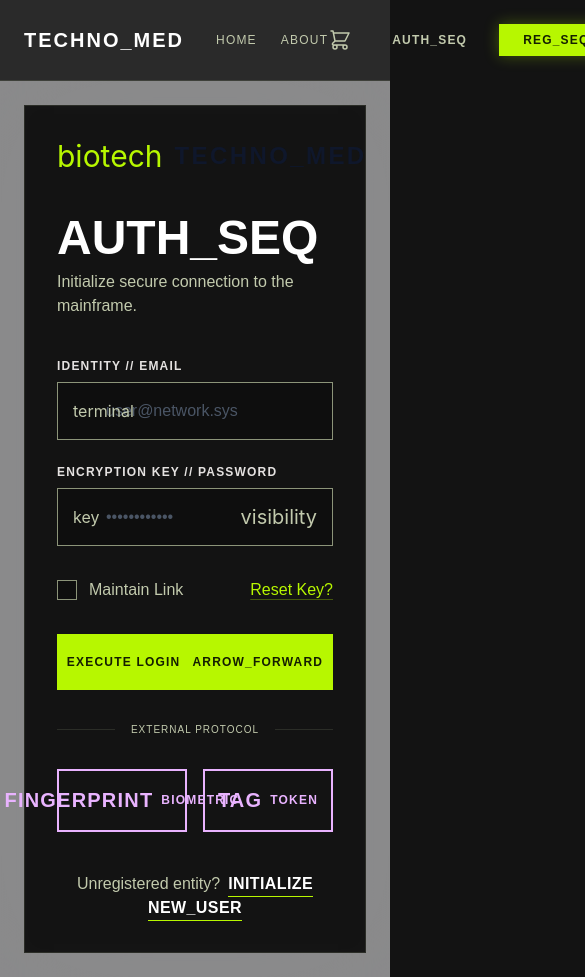
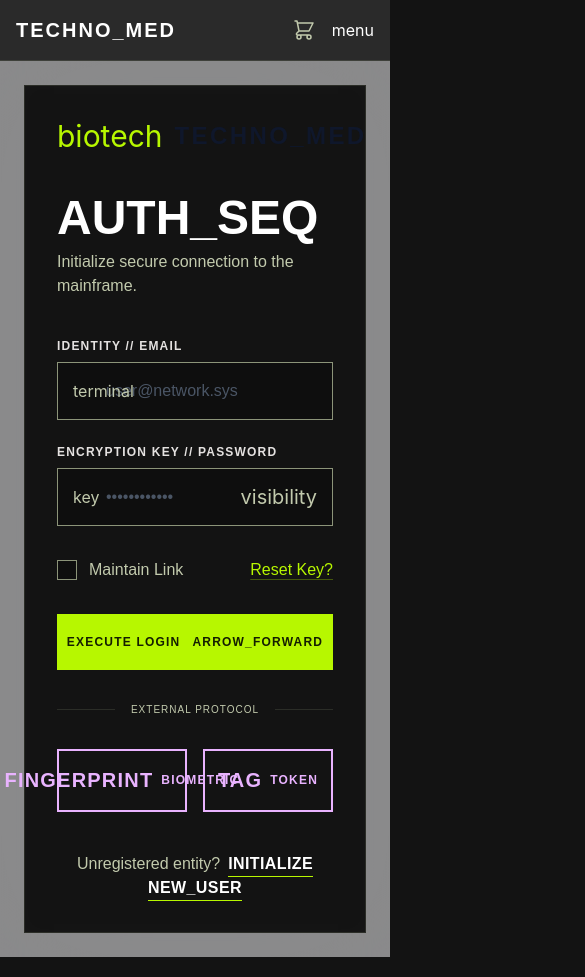
Before and after one commit to MiguelTabares/technoMed, a React (Vite) app: page /login in a window 390 px wide. Shown: the top 977 px of the page, 585 px wide, since content can reach past the window. Built offline with nearby package versions, Linux system fonts and the light colour scheme.

Commit message:
@Feature: Se implementa logout

```diff
--- a/src/backend/firebase.js
+++ b/src/backend/firebase.js
@@ -14,4 +14,4 @@ const firebaseConfig = {
 };
 
 // Initialize Firebase
-const app = initializeApp(firebaseConfig);
+export const firebaseApp = initializeApp(firebaseConfig);
--- a/src/components/Navbar.jsx
+++ b/src/components/Navbar.jsx
@@ -1,15 +1,18 @@
 import { Link } from 'react-router-dom'
+import { useState } from 'react'
 
 const Navbar = () => {
+  const [isMobileMenuOpen, setIsMobileMenuOpen] = useState(false);
+
   return (
-    <nav className="flex items-center justify-between p-6 bg-background/90 backdrop-blur-md border-b border-outline/20 sticky top-0 z-50">
+    <nav className="flex items-center justify-between p-4 md:p-6 bg-background/90 backdrop-blur-md border-b border-outline/20 sticky top-0 z-50">
       <div className="flex items-center gap-8">
-        <Link to="/" className="flex items-center gap-2">
+        <Link to="/" className="flex items-center gap-2" onClick={() => setIsMobileMenuOpen(false)}>
           <h1 className="text-xl font-bold font-space tracking-widest uppercase text-white">
             Techno_Med
           </h1>
         </Link>
-        <div className="flex gap-6">
+        <div className="hidden md:flex gap-6">
           <Link
             to="/"
             className="text-on-surface-variant hover:text-primary-container font-medium transition-colors duration-200 uppercase text-xs tracking-widest font-space"
@@ -24,7 +27,9 @@ const Navbar = () => {
           </Link>
         </div>
       </div>
-      <div className="flex items-center gap-6">
+
+      {/* Desktop Right Side */}
+      <div className="hidden md:flex items-center gap-6">
         <Link
           to="/cart"
           className="flex items-center justify-center text-on-surface-variant hover:text-primary-container transition-colors duration-200"
@@ -48,6 +53,29 @@ const Navbar = () => {
         </Link>
         </div>
       </div>
+
+      {/* Mobile Menu Toggle & Cart */}
+      <div className="flex md:hidden items-center gap-4">
+        <Link to="/cart" className="text-on-surface-variant hover:text-primary-container" onClick={() => setIsMobileMenuOpen(false)}>
+          <svg xmlns="http://www.w3.org/2000/svg" className="h-6 w-6" fill="none" viewBox="0 0 24 24" stroke="currentColor" strokeWidth={1.5}>
+            <path strokeLinecap="round" strokeLinejoin="round" d="M3 3h2l.4 2M7 13h10l4-8H5.4M7 13L5.4 5M7 13l-2.293 2.293c-.63.63-.184 1.707.707 1.707H17m0 0a2 2 0 100 4 2 2 0 000-4zm-8 2a2 2 0 11-4 0 2 2 0 014 0z" />
+          </svg>
+        </Link>
+        <button onClick={() => setIsMobileMenuOpen(!isMobileMenuOpen)} className="text-white">
+          <span className="material-symbols-outlined">{isMobileMenuOpen ? 'close' : 'menu'}</span>
+        </button>
+      </div>
+
+      {/* Mobile Menu Overlay */}
+      {isMobileMenuOpen && (
+        <div className="absolute top-full left-0 w-full bg-surface-container-highest border-b border-outline/20 p-6 flex flex-col gap-6 md:hidden">
+          <Link onClick={() => setIsMobileMenuOpen(false)} to="/" className="text-white font-space font-bold uppercase tracking-widest text-lg">Home</Link>
+          <Link onClick={() => setIsMobileMenuOpen(false)} to="/about" className="text-white font-space font-bold uppercase tracking-widest text-lg">About</Link>
+          <div className="h-[1px] bg-outline/20 w-full"></div>
+          <Link onClick={() => setIsMobileMenuOpen(false)} to="/login" className="text-on-surface-variant font-space font-bold uppercase tracking-widest text-lg">Auth_Seq</Link>
+          <Link onClick={() => setIsMobileMenuOpen(false)} to="/register" className="text-primary-container font-space font-bold uppercase tracking-widest text-lg">Reg_Seq</Link>
+        </div>
+      )}
     </nav>
   )
 }
--- a/src/pages/Home.jsx
+++ b/src/pages/Home.jsx
@@ -1,5 +1,6 @@
 import React, { useState } from 'react';
-import { Link } from 'react-router-dom';
+import { Link, useNavigate } from 'react-router-dom';
+import { logout } from '../backend/auth';
 
 const eventsData = [
   {
@@ -147,6 +148,16 @@ const eventsData = [
 const Home = () => {
   const [activeGenre, setActiveGenre] = useState(null);
   const [searchQuery, setSearchQuery] = useState("");
+  const navigate = useNavigate();
+
+  const myLogout = async () => {
+    try {
+      await logout();
+      navigate("/login");
+    } catch (error) {
+      console.error("Error disconnecting:", error);
+    }
+  };
 
   const handleGenreClick = (genre) => {
     // Si haces clic en el mismo género, se quita el filtro (se muestran todos)
@@ -186,7 +197,7 @@ const Home = () => {
         </div>
 
         <div className="relative z-10 w-full max-w-4xl px-6 flex flex-col items-center text-center">
-          <h1 className="font-space text-7xl font-bold text-primary-container mb-6 uppercase tracking-tighter drop-shadow-neon">
+          <h1 className="font-space text-5xl md:text-7xl font-bold text-primary-container mb-6 uppercase tracking-tighter drop-shadow-neon">
             Initiate Sequence
           </h1>
 
@@ -205,6 +216,11 @@ const Home = () => {
               Execute
             </button>
           </div>
+
+          <button onClick={myLogout} className="mt-8 flex items-center gap-2 text-on-surface-variant hover:text-error transition-colors font-space text-xs font-bold uppercase tracking-widest">
+            <span className="material-symbols-outlined text-[16px]">power_settings_new</span>
+            Terminate Connection // Logout
+          </button>
         </div>
       </section>
 
```
